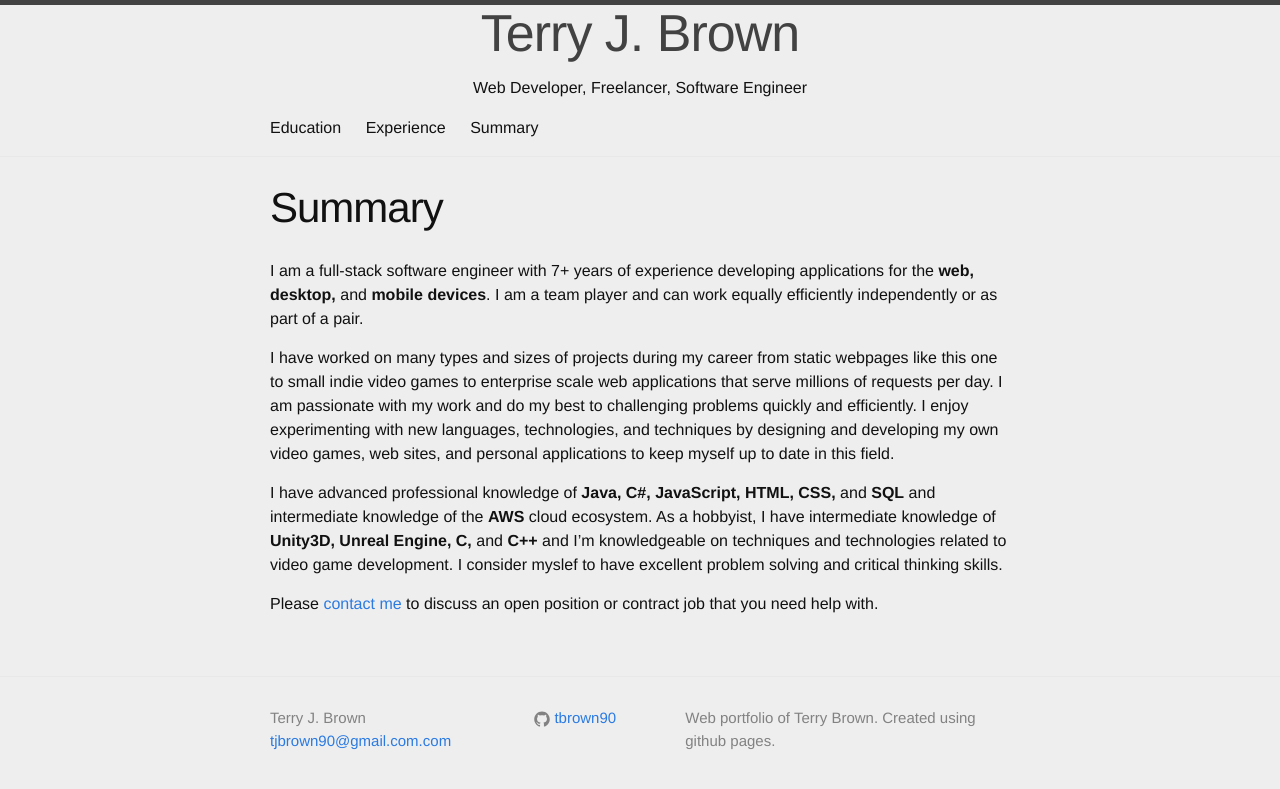
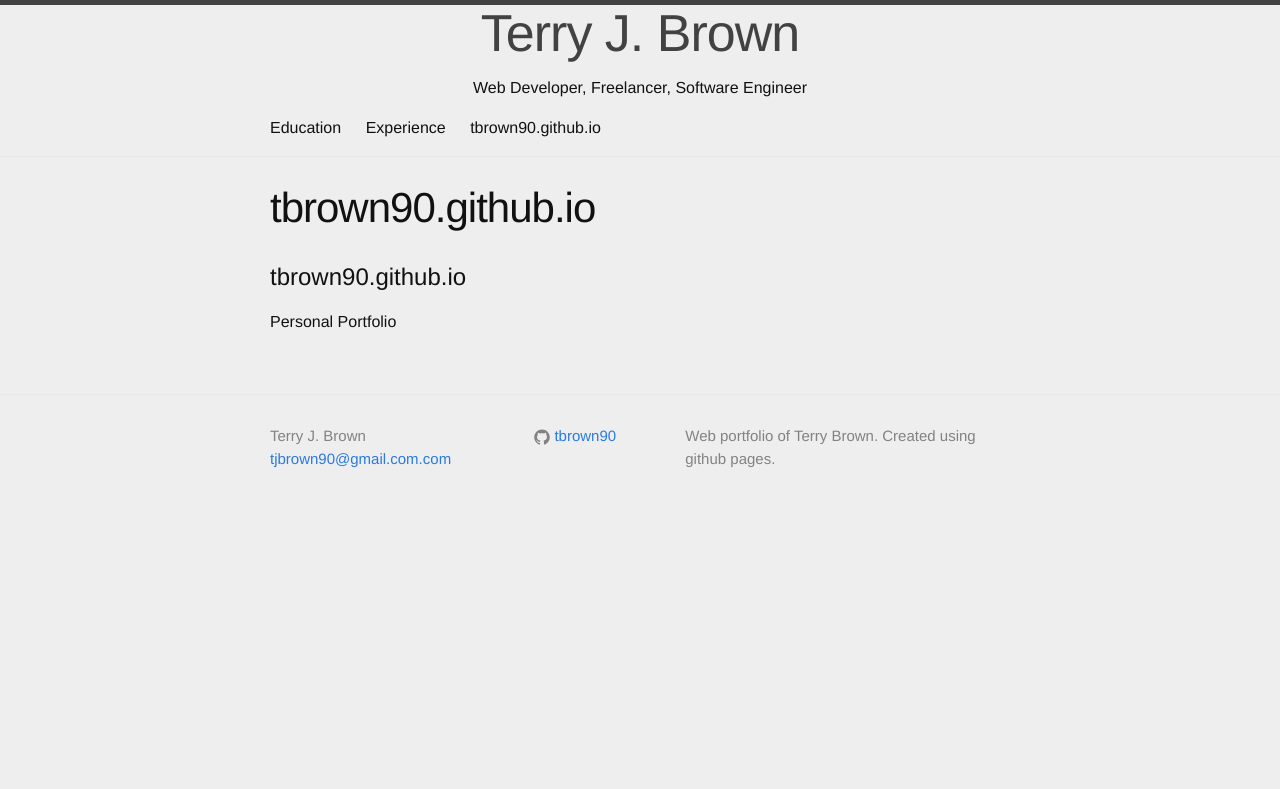
Before and after one commit to tbrown90/tbrown90.github.io, a Jekyll site: the page built from README.md, in a window 1280 px wide. Shown: the top 789 px of the page. Built offline with Jekyll 4.4.1, drawn with Linux system fonts in a browser that asks for light colours; our own code applies the rules of GitHub Pages for plain Markdown files.

Commit message:
Update experience.

```diff
--- a/summary.md
+++ /dev/null
@@ -1,13 +0,0 @@
----
-layout: page
-title: Summary
-permalink: /
----
-
-I am a full-stack software engineer with 7+ years of experience developing applications for the **web, desktop,** and **mobile devices**. I am a team player and can work equally efficiently independently or as part of a pair.
-
-I have worked on many types and sizes of projects during my career from static webpages like this one to small indie video games to enterprise scale web applications that serve millions of requests per day. I am passionate with my work and do my best to challenging problems quickly and efficiently. I enjoy experimenting with new languages, technologies, and techniques by designing and developing my own video games, web sites, and personal applications to keep myself up to date in this field.
-
-I have advanced professional knowledge of **Java, C#, JavaScript, HTML, CSS,** and **SQL** and intermediate knowledge of the **AWS** cloud ecosystem. As a hobbyist, I have intermediate knowledge of **Unity3D, Unreal Engine, C,** and **C++** and I'm knowledgeable on techniques and technologies related to video game development. I consider myslef to have excellent problem solving and critical thinking skills.
-
-Please [contact me](mailto:tjbrown90@gmail.com) to discuss an open position or contract job that you need help with.
```
Also changed, not shown: experience.md (+14 -0 lines).
